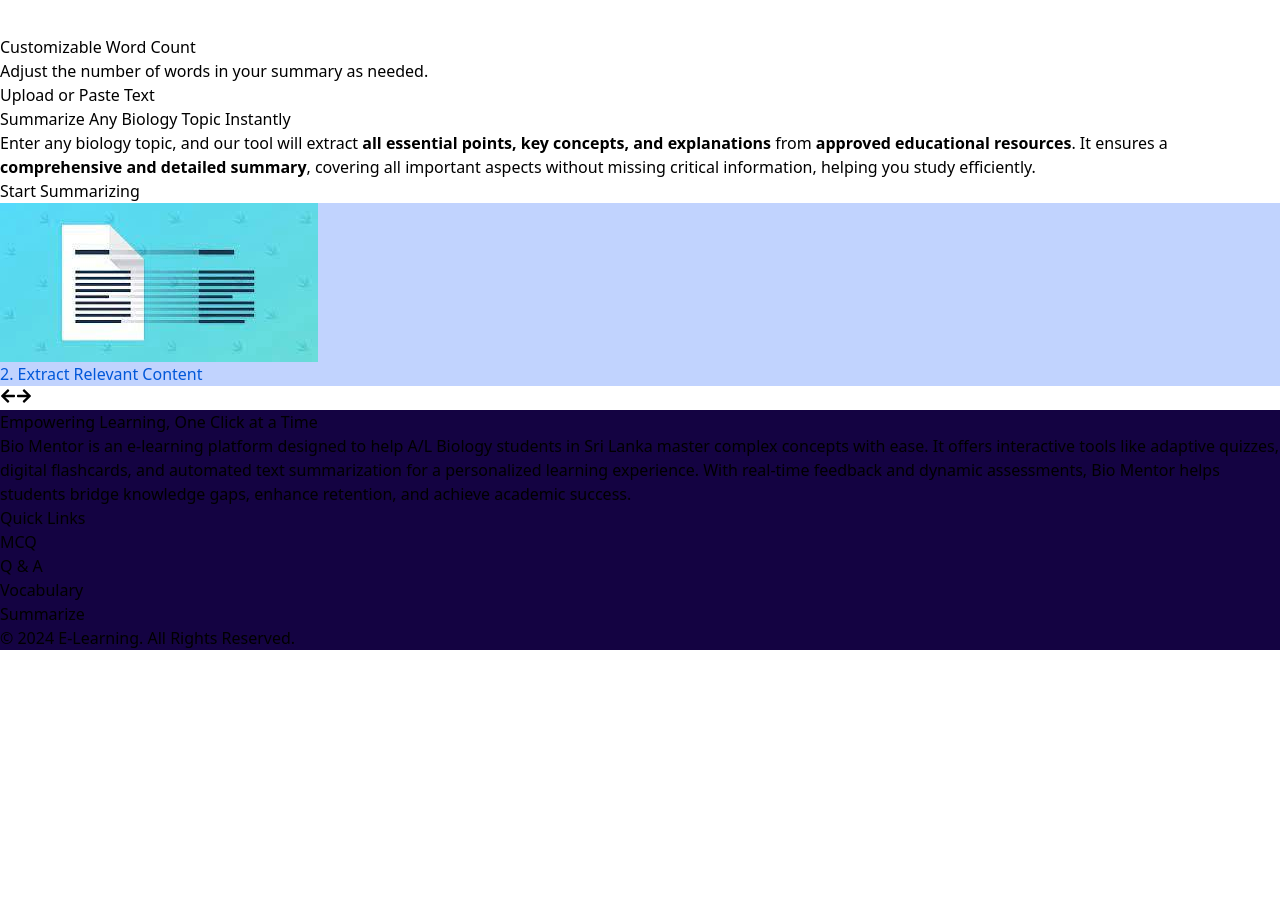
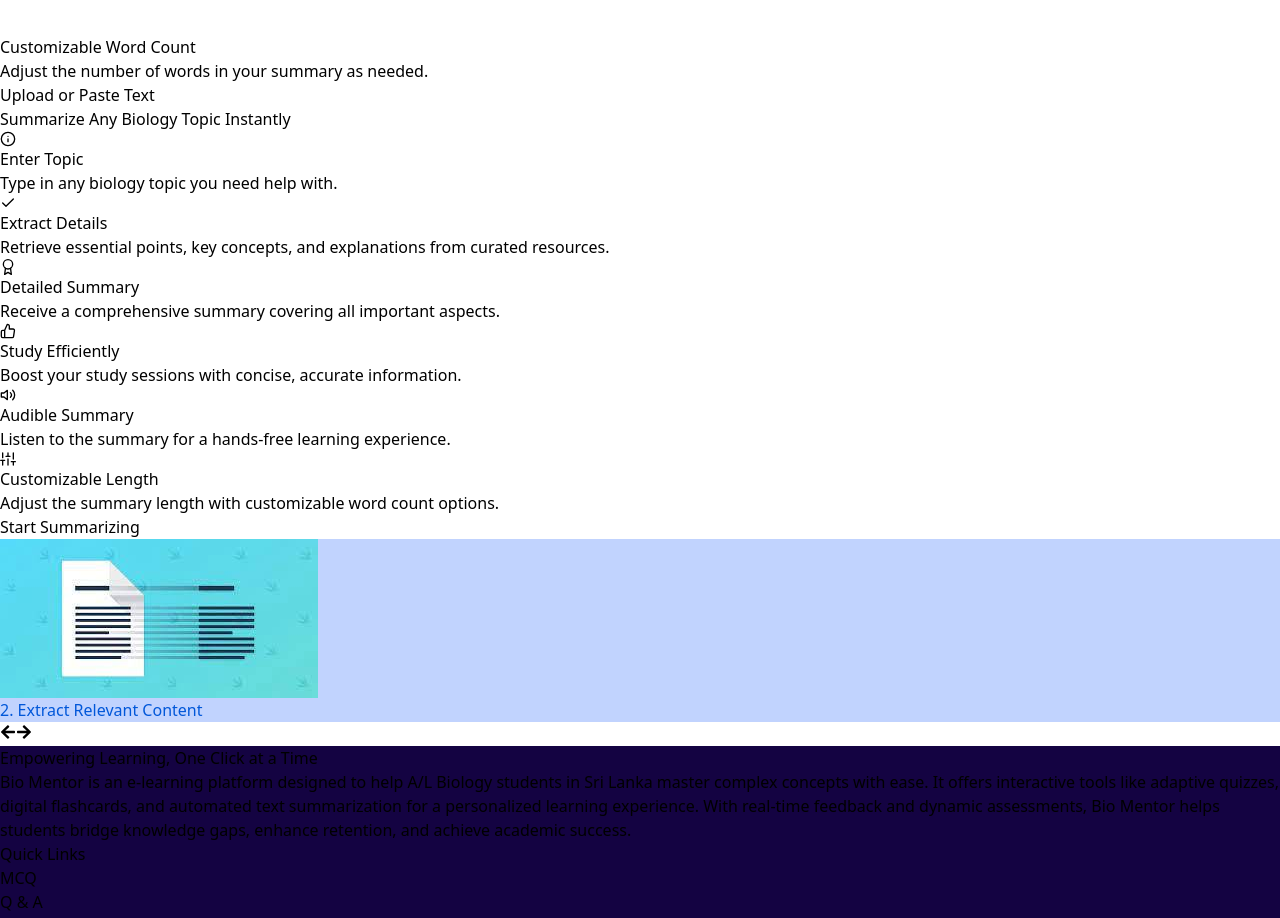
Before and after one commit to Sujitha1221/BioMentor-Personalized-E-Learning-Platform, a React (Vite) app in the folder Front-End/: page /summarize in a window 1280 px wide. Shown: the part 9940-10858 px from the top of the page. Before the commit the page ends 10590 px from the top, so only its background shows below. Built offline with nearby package versions, Linux system fonts and the light colour scheme.

Commit message:
Changed paragraph view to points form

```diff
--- a/Front-End/src/components/Summarization/TopicSummary.jsx
+++ b/Front-End/src/components/Summarization/TopicSummary.jsx
@@ -1,11 +1,20 @@
 import React, { useState, useEffect } from "react";
 import { motion, AnimatePresence } from "framer-motion";
 import { FaArrowLeft, FaArrowRight } from "react-icons/fa";
+import {
+  FiInfo,
+  FiCheck,
+  FiAward,
+  FiThumbsUp,
+  FiVolume2,
+  FiSliders,
+} from "react-icons/fi";
 import extractImg from "../../assets/image/extract.jpg";
 import summaryImg from "../../assets/image/summary.jpg";
 import topicImg from "../../assets/image/topic.jpeg";
 import TopicSummaryModal from "./TopicSummaryModal";
 
+// Slide data for the slideshow
 const slides = [
   {
     id: 1,
@@ -30,6 +39,51 @@
   },
 ];
 
+// Feature items data with larger icons
+const features = [
+  {
+    icon: <FiInfo className="text-blue-500 mr-2 w-10 h-10" />,
+    label: "Enter Topic",
+    desc: "Type in any biology topic you need help with.",
+  },
+  {
+    icon: <FiCheck className="text-green-500 mr-2 w-10 h-10" />,
+    label: "Extract Details",
+    desc: "Retrieve essential points, key concepts, and explanations from curated resources.",
+  },
+  {
+    icon: <FiAward className="text-purple-500 mr-2 w-10 h-10" />,
+    label: "Detailed Summary",
+    desc: "Receive a comprehensive summary covering all important aspects.",
+  },
+  {
+    icon: <FiThumbsUp className="text-orange-500 mr-2 w-10 h-10" />,
+    label: "Study Efficiently",
+    desc: "Boost your study sessions with concise, accurate information.",
+  },
+  {
+    icon: <FiVolume2 className="text-red-500 mr-2 w-10 h-10" />,
+    label: "Audible Summary",
+    desc: "Listen to the summary for a hands-free learning experience.",
+  },
+  {
+    icon: <FiSliders className="text-teal-500 mr-2 w-10 h-10" />,
+    label: "Customizable Length",
+    desc: "Adjust the summary length with customizable word count options.",
+  },
+];
+
+// Component for individual feature item
+const FeatureItem = ({ icon, label, desc }) => (
+  <div className="flex items-start space-x-2">
+    {icon}
+    <div>
+      <p className="font-semibold">{label}</p>
+      <p className="text-gray-600 text-sm">{desc}</p>
+    </div>
+  </div>
+);
+
 const TopicSummary = () => {
   const [isModalOpen, setIsModalOpen] = useState(false);
   const [currentSlide, setCurrentSlide] = useState(0);
@@ -39,27 +93,27 @@
     const interval = setInterval(() => {
       setCurrentSlide((prev) => (prev + 1) % slides.length);
     }, 5000);
-
     return () => clearInterval(interval);
   }, []);
 
   return (
-    <section className="relative flex flex-col bg-gray-100 sm:flex-row items-center justify-between px-6 sm:px-20 py-16 bg-gray-100 max-w-7xl mx-auto">
-      {/* Left Section - Text & Button */}
+    <section className="relative flex flex-col gap-8 bg-gray-100 sm:flex-row sm:gap-x-16 items-center justify-between px-6 sm:px-20 py-16 max-w-7xl mx-auto">
+      {/* Left Section - Heading, Feature Items & Button */}
       <div className="w-full sm:w-1/2 flex flex-col items-center sm:items-start text-center sm:text-left">
         <h2 className="text-3xl font-bold text-[#140342]">
           Summarize Any Biology Topic Instantly
         </h2>
-        <p className="text-gray-600 mt-4 text-sm leading-relaxed">
-          Enter any biology topic, and our tool will extract{" "}
-          <b>all essential points, key concepts, and explanations</b> from{" "}
-          <b>approved educational resources</b>. It ensures a{" "}
-          <b>comprehensive and detailed summary</b>, covering all important
-          aspects without missing critical information, helping you study
-          efficiently.
-        </p>
-
-        {/* Start Summarizing Button */}
+        {/* Two-column grid for features */}
+        <div className="mt-4 grid grid-cols-2 gap-4">
+          {features.map((feature, index) => (
+            <FeatureItem
+              key={index}
+              icon={feature.icon}
+              label={feature.label}
+              desc={feature.desc}
+            />
+          ))}
+        </div>
         <motion.div
           className="mt-6"
           initial={{ opacity: 0, scale: 0.9 }}
@@ -68,8 +122,7 @@
         >
           <motion.button
             onClick={() => setIsModalOpen(true)}
-            className="px-6 py-3 border-2 border-[#140342] text-[#140342] font-semibold rounded-lg
-            hover:bg-[#140342] hover:text-white hover:rounded-2xl hover:shadow-lg transition-all duration-300 group"
+            className="px-6 py-3 border-2 border-[#140342] text-[#140342] font-semibold rounded-lg hover:bg-[#140342] hover:text-white hover:rounded-2xl hover:shadow-lg transition-all duration-300 group"
             whileHover={{ scale: 1.05 }}
             whileTap={{ scale: 0.95 }}
           >
@@ -104,7 +157,6 @@
               </p>
             </motion.div>
           </AnimatePresence>
-
           {/* Navigation Buttons */}
           <div className="absolute top-1/2 left-0 -translate-y-1/2 flex justify-between w-full px-4">
             <button
@@ -126,7 +178,6 @@
               <FaArrowRight />
             </button>
           </div>
-
           {/* Dots Indicator */}
           <div className="flex justify-center mt-3 space-x-2">
             {slides.map((_, index) => (
@@ -140,8 +191,7 @@
           </div>
         </div>
       </div>
-
-      {/* Import TopicModal and Pass State */}
+      {/* Topic Summary Modal */}
       <TopicSummaryModal
         isOpen={isModalOpen}
         onClose={() => setIsModalOpen(false)}
```
